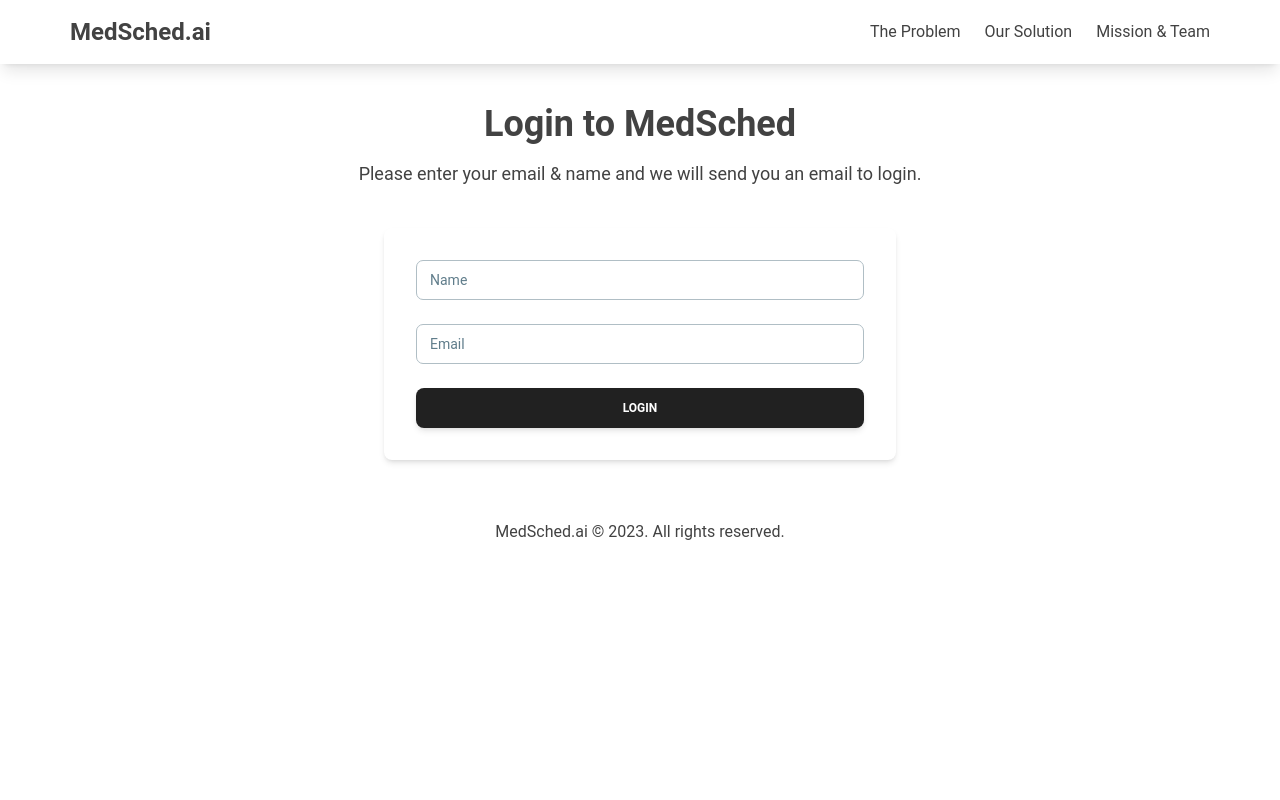
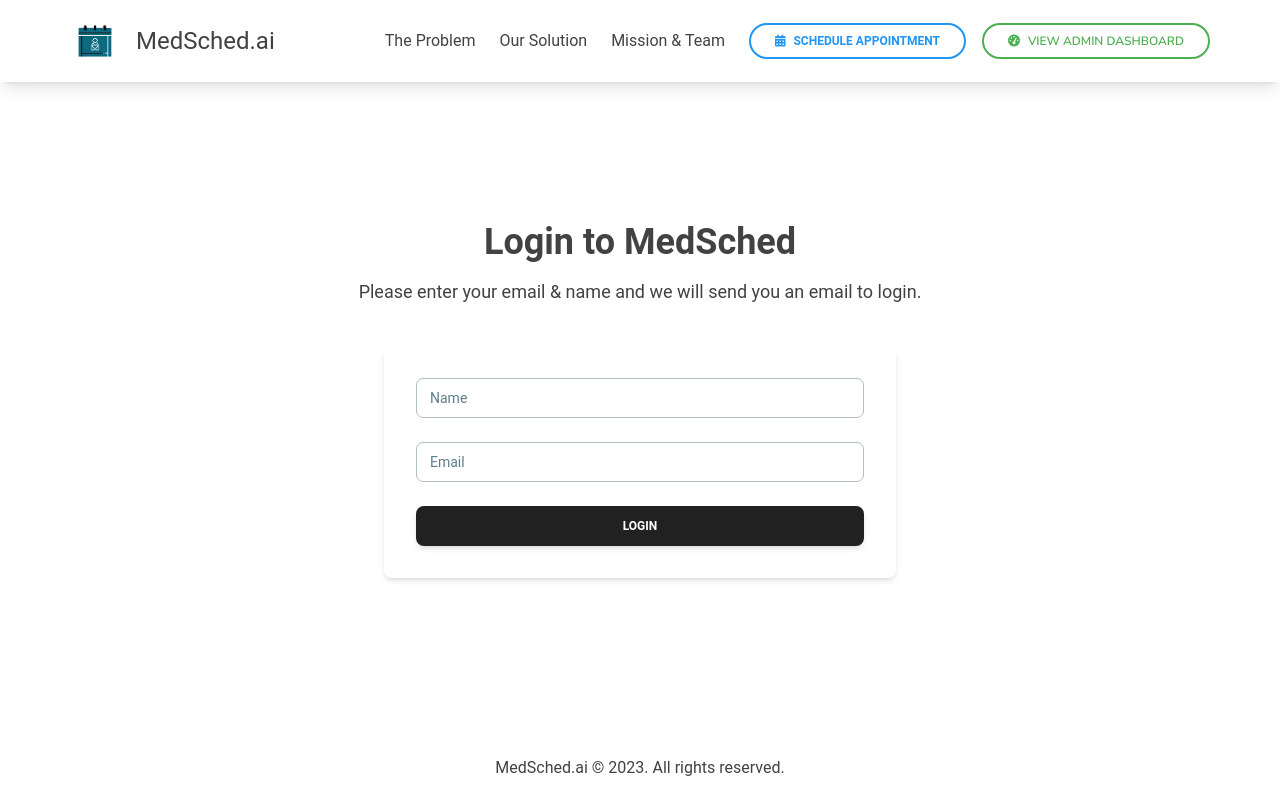
Before and after one commit to siddharthd0/med-ai, a Next.js app: page /login in a window 1280 px wide. Built offline with nearby package versions, Linux system fonts and the light colour scheme.

Commit message:
added toasts + ux clean up

```diff
--- a/src/components/appointmentTable.jsx
+++ b/src/components/appointmentTable.jsx
@@ -43,9 +43,12 @@ export function AppointmentTable() {
 
   useEffect(() => {
     async function fetchData() {
-      const response = await fetch("/api/get-appointments");
+      const response = await fetch("/api/getAiAppointments");
       const data = await response.json();
-      setAppointments(data.appointments);
+      console.log("Recieved Data: ", data);
+      const fetchedAppointments = data.generated_schedule.objects;
+      console.log("Fetched Appointments: ", fetchedAppointments);
+      setAppointments(fetchedAppointments);
     }
     fetchData();
   }, []);
@@ -107,14 +110,14 @@ export function AppointmentTable() {
               {appointments.map(
                 (
                   {
-                    _id,
-                    patientName,
+                    start_time,
+                    exam_room,
+                    provider,
+                    patient,
                     email,
+                    urgency,
                     nature,
-                    preferredTime,
-                    reason,
                     phoneNumber,
-                    createdAt,
                   },
                   index
                 ) => {
@@ -123,7 +126,7 @@ export function AppointmentTable() {
                       ? "p-4"
                       : "p-4 border-b border-blue-gray-50";
                   return (
-                    <tr key={_id}>
+                    <tr key={index}>
                       <td className={classes}>
                         <div className="flex flex-col">
                           <Typography
@@ -131,7 +134,7 @@ export function AppointmentTable() {
                             color="blue-gray"
                             className="font-normal"
                           >
-                            {patientName}
+                            {patient}
                           </Typography>
 
                         </div>
@@ -160,7 +163,7 @@ export function AppointmentTable() {
                           color="blue-gray"
                           className="font-normal"
                         >
-                      {preferredTime}
+                      {start_time}
                         </Typography>
                       </td>
                       <td className={classes}>
@@ -169,7 +172,25 @@ export function AppointmentTable() {
                           color="blue-gray"
                           className="font-normal"
                         >
-                          {reason}
+                          {urgency}
+                        </Typography>
+                      </td>
+                      <td className={classes}>
+                        <Typography
+                          variant="small"
+                          color="blue-gray"
+                          className="font-normal"
+                        >
+                          {provider}
+                        </Typography>
+                      </td>
+                      <td className={classes}>
+                        <Typography
+                          variant="small"
+                          color="blue-gray"
+                          className="font-normal"
+                        >
+                          {exam_room}
                         </Typography>
                       </td>
                       <td className={classes}>
--- a/src/components/navigation.jsx
+++ b/src/components/navigation.jsx
@@ -1,23 +1,35 @@
 import Link from "next/link";
+import Image from "next/image";
+import { Button } from "@material-tailwind/react";
 
 const Navbar = () => {
   return (
     <nav className="z-50 backdrop-blur-md bg-opacity-40 bg-white text-gray-800 p-4 shadow-lg fixed w-full">
       <div className="container mx-auto flex justify-between items-center">
+        <div className="flex items-center space-x-4">
+          <Image
+            src="/medsched.png"
+            alt="MedSched.ai"
+            width={50}
+            height={50}
+            className="cursor-pointer"
+          />
           <Link legacyBehavior href="/">
-          <a className="text-2xl font-semibold transition-all duration-300 ease-in-out transform hover:scale-105 hover:text-blue-500">
+            <a className="text-2xl">
               MedSched.ai
             </a>
           </Link>
+        </div>
+        <div className="flex items-center space-x-6">
           <div>
             <ul className="flex space-x-6">
               <li className="transition-all duration-300 ease-in-out transform hover:scale-105 hover:text-blue-500">
-              <Link legacyBehavior href="#problem">
+                <Link legacyBehavior href="/#problem">
                   <a>The Problem</a>
                 </Link>
               </li>
               <li className="transition-all duration-300 ease-in-out transform hover:scale-105 hover:text-blue-500">
-              <Link legacyBehavior href="#solution">
+                <Link legacyBehavior href="/#solution">
                   <a>Our Solution</a>
                 </Link>
               </li>
@@ -28,6 +40,25 @@ const Navbar = () => {
               </li>
             </ul>
           </div>
+          <div className="flex space-x-4">
+            <Link href="/patient-scheduling">
+              <Button
+                variant="outlined"
+                className="text-blue-500 border-2 border-blue-500 rounded-full px-6 py-2 flex items-center transition-all duration-300 ease-in-out hover:bg-blue-500 hover:text-white"
+              >
+                <i className="fas fa-calendar-alt mr-2"></i>
+                <span font-nunito>Schedule Appointment</span>
+              </Button>
+            </Link>
+            <Button
+              variant="outlined"
+              className="font-nunito text-green-500 border-2 border-green-500 rounded-full px-6 py-2 flex items-center transition-all duration-300 ease-in-out hover:bg-green-500 hover:text-white"
+            >
+              <i className="fas fa-tachometer-alt mr-2"></i>
+              <a href="/login">View Admin Dashboard</a>
+            </Button>
+          </div>
+        </div>
       </div>
     </nav>
   );
--- a/src/pages/api/getAiAppointment.js
+++ b/src/pages/api/getAiAppointment.js
@@ -12,10 +12,11 @@ export default async function handler(req, res) {
   const db = client.db('medsched'); // Database name
 
   try {
-    const appointmentsCollection = db.collection('appointments'); // Collection name
+    const appointmentsCollection = db.collection('latestschedule'); // Collection name
     const appointments = await appointmentsCollection.find({}).toArray();
 
     res.status(200).json(appointments);
+    console.log('Appointments fetched.', appointments);
   } catch (error) {
     console.error('Error fetching appointments:', error);
     res.status(500).json({ message: 'Internal Server Error' });
--- a/src/pages/index.js
+++ b/src/pages/index.js
@@ -151,7 +151,7 @@ export default function Home() {
           </div>
           <h2
             id="solution"
-            className="text-4xl font-semibold mb-5 animate__animated animate__fadeIn"
+            className="pt-24 text-4xl font-semibold mb-5 animate__animated animate__fadeIn"
           >
             The Solution
           </h2>
--- a/src/pages/login.jsx
+++ b/src/pages/login.jsx
@@ -11,7 +11,7 @@ const FormPage = () => {
   });
 
   const [formSubmitting, setFormSubmitting] = useState(false);
-  const [showToast, setShowToast] = useState(false);
+  const [showSuccessMessage, setShowSuccessMessage] = useState(false);
 
   const handleSubmit = async (e) => {
     e.preventDefault();
@@ -19,12 +19,12 @@ const FormPage = () => {
     try {
       const res = await axios.post("/api/login", formData);
       if (res.status === 200 && res.data.success === true) {
-        setShowToast(true);
+        setShowSuccessMessage(true);
         setFormSubmitting(false);
-        setFormData({ email: "" });
+        setFormData({ email: "", name: "" });
         setTimeout(() => {
-          setShowToast(false);
-        }, 3000);
+          setShowSuccessMessage(false);
+        }, 500000); // Hide the message after 5 seconds
       } else {
         alert("An unexpected error occurred. Please try again.");
       }
@@ -40,7 +40,7 @@ const FormPage = () => {
   };
 
   return (
-    <div className="bg-white text-gray-800 min-h-screen">
+    <div className="bg-white text-gray-800 min-h-screen flex flex-col">
       <Head>
         <link
           rel="stylesheet"
@@ -50,10 +50,26 @@ const FormPage = () => {
       </Head>
 
       <Nav />
-      <div className={`toast ${showToast ? "show-toast" : ""}`}>
-        Check your email to login
+
+      {showSuccessMessage && (
+        <div
+          class="font-regular relative block w-full max-w-screen-md mx-auto mt-28 rounded-lg bg-green-500 px-4 py-4 text-base text-white"
+        >
+          <div class="flex">
+            <div class="py-1">
+              <h1 class="text-2xl font-semibold">Success!</h1>
+              <p class="text-sm">
+                We have sent you an email with a link to login.
+              </p>
+              <p class="text-sm">
+                Please check your spam folder if you don't see it in your inbox.
+              </p>
               </div>
+              </div>
+        </div>
+      )}
 
+      <div className="flex-grow flex justify-center items-center">
         <main
           className={`p-10 space-y-10 ${formSubmitting ? "form-disabled" : ""}`}
         >
@@ -70,7 +86,6 @@ const FormPage = () => {
             <form onSubmit={handleSubmit}>
               <div className="mb-6">
                 <Input
-
                   type="text"
                   name="name"
                   value={formData.name}
@@ -90,7 +105,6 @@ const FormPage = () => {
               </div>
 
               <Button
-              onClick={() => setShowToast(true)}
                 fullWidth
                 color="black"
                 type="submit"
@@ -101,6 +115,7 @@ const FormPage = () => {
             </form>
           </div>
         </main>
+      </div>
 
       <footer className="bg-white text-gray-800 text-center p-5">
         <p>MedSched.ai &copy; 2023. All rights reserved.</p>
```
Lines whose indentation alone changed are shown as unchanged.
